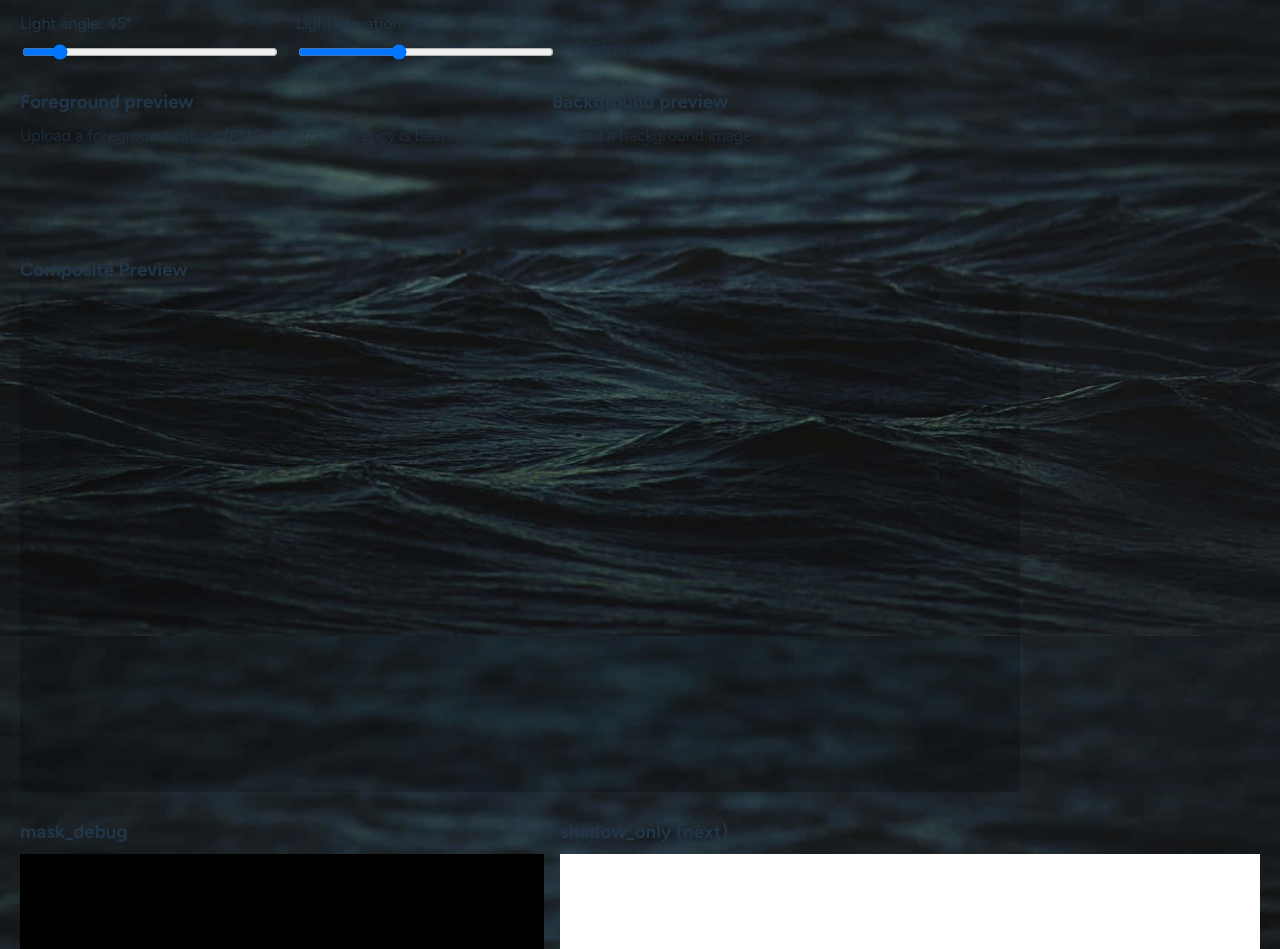
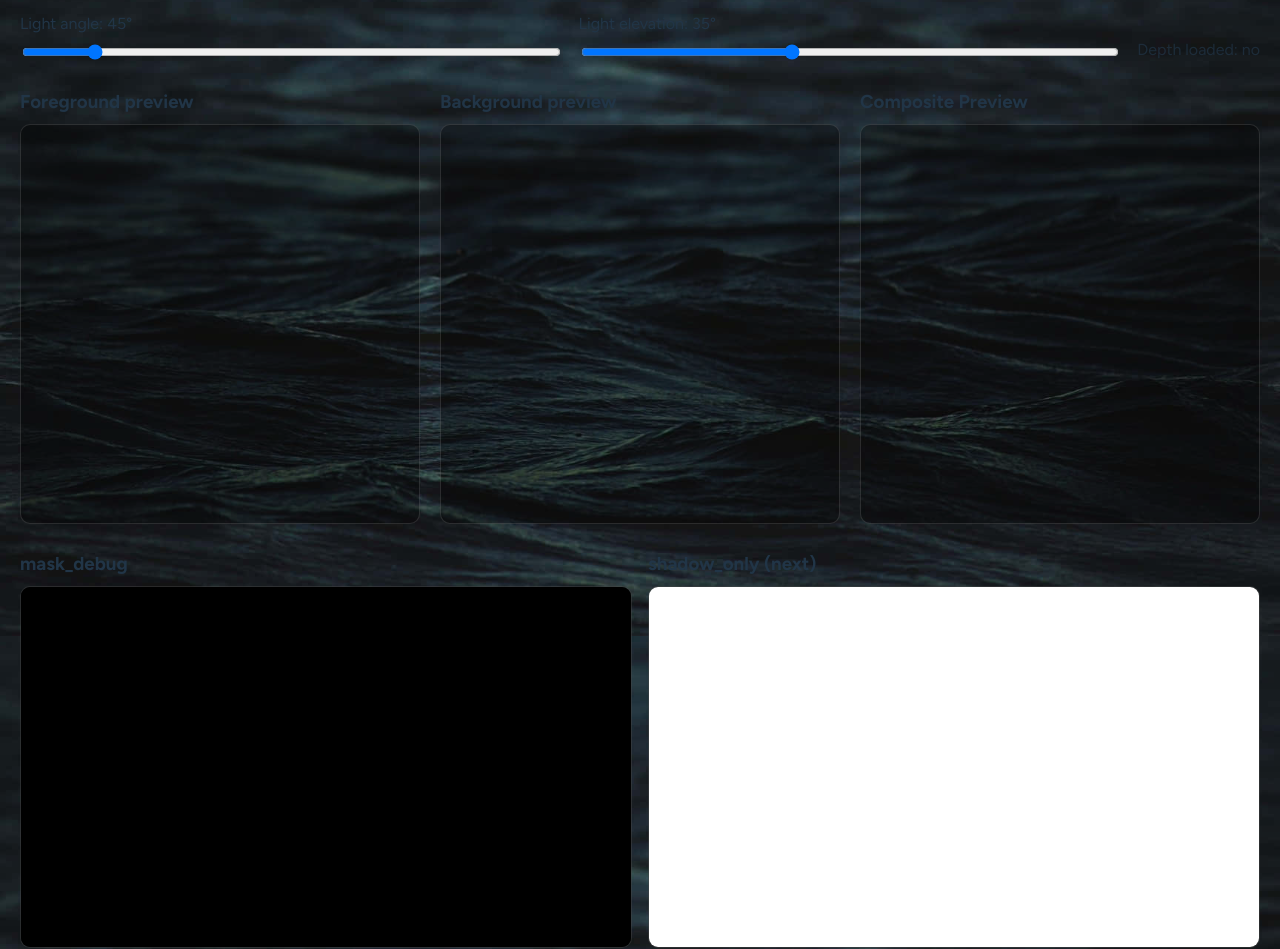
Before and after one commit to judelahage/realistic-shadow-generator-ts, a React (Vite) app: page / in a window 1280 px wide. Shown: the part 164-1113 px from the top of the page. Built offline with nearby package versions, Linux system fonts and the light colour scheme.

Commit message:
center ui, make compatible with other devices add gray background color around previews fix scaling issues with images

```diff
--- a/src/App.css
+++ b/src/App.css
@@ -1,12 +1,14 @@
+/* App.css */
+
+/* Let your App.tsx JSX control layout/padding/maxWidth */
 #root {
-  max-width: 1280px;
   width: 100%;
-  margin: 0 auto;
-  padding: 2rem;
+  margin: 0;
+  padding: 0;
   text-align: left;
 }
 
-
+/* Keep these if you still use them; otherwise you can delete */
 .logo {
   height: 6em;
   padding: 1.5em;
--- a/src/App.tsx
+++ b/src/App.tsx
@@ -277,13 +277,28 @@ useEffect(() => {
 
 
   return (
-    <div style={{ padding: 20, fontFamily: "Figtree"}}>
+  <div
+    style={{
+      padding: 20,
+      fontFamily: "Figtree",
+      boxSizing: "border-box",
+      maxWidth: 1400,
+      margin: "0 auto",
+    }}
+  >
     <h1 style={{ marginTop: 0 }}>Realistic Shadow Generator</h1>
 
     {/* Upload controls */}
-      <div style={{ display: "flex", gap: 16, flexWrap: "wrap", alignItems: "end" }}>
+    <div
+      style={{
+        display: "flex",
+        gap: 16,
+        flexWrap: "wrap",
+        alignItems: "end",
+      }}
+    >
       <label style={{ display: "grid", gap: 6 }}>
-          Foreground (PNG cutout preferred)
+        Upload Foreground (PNG cutout preferred)
         <input
           type="file"
           accept="image/*"
@@ -292,7 +307,7 @@ useEffect(() => {
       </label>
 
       <label style={{ display: "grid", gap: 6 }}>
-          Background
+        Upload Background
         <input
           type="file"
           accept="image/*"
@@ -301,7 +316,7 @@ useEffect(() => {
       </label>
 
       <label style={{ display: "grid", gap: 6 }}>
-          Depth map (optional)
+        Upload Depth map (optional)
         <input
           type="file"
           accept="image/*"
@@ -311,8 +326,16 @@ useEffect(() => {
     </div>
 
     {/* light controls (stored only for now) */}
-      <div style={{ marginTop: 14, display: "flex", gap: 16, flexWrap: "wrap" }}>
-        <label style={{ display: "grid", gap: 6, minWidth: 260 }}>
+    <div
+      style={{
+        marginTop: 14,
+        display: "flex",
+        gap: 16,
+        flexWrap: "wrap",
+        alignItems: "end",
+      }}
+    >
+      <label style={{ display: "grid", gap: 6, minWidth: 260, flex: "1 1 260px" }}>
         Light angle: {light.angle}°
         <input
           type="range"
@@ -323,7 +346,7 @@ useEffect(() => {
         />
       </label>
 
-        <label style={{ display: "grid", gap: 6, minWidth: 260 }}>
+      <label style={{ display: "grid", gap: 6, minWidth: 260, flex: "1 1 260px" }}>
         Light elevation: {light.elev}°
         <input
           type="range"
@@ -334,34 +357,36 @@ useEffect(() => {
         />
       </label>
 
-        <div style={{ alignSelf: "end", opacity: 0.7 }}>
-          Depth loaded: {depthSrc ? "yes" : "no"}
-        </div>
+      <div style={{ opacity: 0.7, flex: "0 0 auto" }}>Depth loaded: {depthSrc ? "yes" : "no"}</div>
     </div>
 
     {/* Previews */}
     <div
       style={{
         marginTop: 18,
-          display: "flex",
-
-          gap: 100,
-          alignItems: "flex-start",
-          flexWrap: "wrap"
+        display: "grid",
+        gridTemplateColumns: "repeat(auto-fit, minmax(280px, 1fr))",
+        gap: 20,
+        alignItems: "start",
       }}
     >
-        <div>
+      {/* Foreground */}
+      <div style={{ minWidth: 0 }}>
         <h3 style={{ margin: "8px 0" }}>Foreground preview</h3>
-          {fgSrc ? (
+
         <div
           style={{
-                width: 400,
-                height: 400,
-                backgroundColor: "rgba(0,0,0,0.2)",
-                borderRadius: 8,
+            width: "100%",
+            maxWidth: 520,
+            aspectRatio: "1 / 1",
+            backgroundColor: "rgba(0,0,0,0.35)",
+            borderRadius: 10,
             overflow: "hidden",
+            border: "1px solid rgba(255,255,255,0.12)",
+            boxSizing: "border-box",
           }}
         >
+          {fgSrc ? (
             <img
               src={fgSrc}
               alt="Foreground preview"
@@ -372,26 +397,40 @@ useEffect(() => {
                 display: "block",
               }}
             />
-            </div>
           ) : (
-            <div style={{opacity: 0.7 }}>
-              Upload a foreground cutout (PNG with transparency is best)
+            <div
+              style={{
+                height: "100%",
+                display: "grid",
+                placeItems: "center",
+                opacity: 0.75,
+                padding: 16,
+                textAlign: "center",
+              }}
+            >
+
             </div>
           )}
         </div>
+      </div>
 
-        <div>
+      {/* Background */}
+      <div style={{ minWidth: 0 }}>
         <h3 style={{ margin: "8px 0" }}>Background preview</h3>
-          {bgSrc ? (
+
         <div
           style={{
-                width: 500,
-                height: 500,
-                backgroundColor: "rgba(0,0,0,0.2)",
-                borderRadius: 8,
+            width: "100%",
+            maxWidth: 520,
+            aspectRatio: "1 / 1",
+            backgroundColor: "rgba(0,0,0,0.35)",
+            borderRadius: 10,
             overflow: "hidden",
+            border: "1px solid rgba(255,255,255,0.12)",
+            boxSizing: "border-box",
           }}
         >
+          {bgSrc ? (
             <img
               src={bgSrc}
               alt="Background preview"
@@ -402,49 +441,110 @@ useEffect(() => {
                 display: "block",
               }}
             />
-            </div>
           ) : (
-            <div style={{opacity: 0.7 }}>
-              Upload a background image
+            <div
+              style={{
+                height: "100%",
+                display: "grid",
+                placeItems: "center",
+                opacity: 0.75,
+                padding: 16,
+                textAlign: "center",
+              }}
+            >
+
             </div>
           )}
         </div>
-        <div>
-        <h3 style={{margin:"8px 0"}}>Composite Preview</h3>
-        <canvas
-          ref={canvasRef}
-          style={{height: "500px", display: "block", backgroundColor: "rgba(0,0,0,0.2)"}}
-        />
-      </div>
-
       </div>
 
 
+
+      {/* Composite */}
+      <div style={{ minWidth: 0 }}>
+        <h3 style={{ margin: "8px 0" }}>Composite Preview</h3>
+
+        <div
+          style={{
+            width: "100%",
+            maxWidth: 520,
+            aspectRatio: "1 / 1",
+            backgroundColor: "rgba(0,0,0,0.35)",
+            borderRadius: 10,
+            overflow: "hidden",
+            border: "1px solid rgba(255,255,255,0.12)",
+            boxSizing: "border-box",
+          }}
+        >
+          <canvas
+            ref={canvasRef}
+            style={{
+              width: "100%",
+              height: "100%",
+              objectFit: "contain",
+              display: "block",
+            }}
+          />
+        </div>
+      </div>
+    </div>
 
     {/* mask preview */}
     <div
       style={{
         marginTop: 18,
         display: "grid",
-        gridTemplateColumns: "1fr 1fr",
+        gridTemplateColumns: "repeat(auto-fit, minmax(320px, 1fr))",
         gap: 16,
         alignItems: "start",
       }}
     >
-        <div>
+      <div style={{ minWidth: 0 }}>
         <h3 style={{ margin: "8px 0" }}>mask_debug</h3>
+        <div
+          style={{
+            width: "100%",
+            backgroundColor: "rgba(0,0,0,0.35)",
+            borderRadius: 10,
+            overflow: "hidden",
+            border: "1px solid rgba(255,255,255,0.12)",
+            boxSizing: "border-box",
+          }}
+        >
           <canvas
             ref={maskRef}
-            style={{ width: "100%", display: "block", backgroundColor: "black" }}
+            style={{
+              width: "100%",
+              height: 360,
+              display: "block",
+              backgroundColor: "black",
+            }}
           />
         </div>
+      </div>
 
-        <div>
+      <div style={{ minWidth: 0 }}>
         <h3 style={{ margin: "8px 0" }}>shadow_only (next)</h3>
+        <div
+          style={{
+            width: "100%",
+            backgroundColor: "rgba(0,0,0,0.35)",
+            borderRadius: 10,
+            overflow: "hidden",
+            border: "1px solid rgba(255,255,255,0.12)",
+            boxSizing: "border-box",
+          }}
+        >
           <canvas
             ref={shadowRef}
-            style={{ width: "700px", display: "block", backgroundColor: "white" }}
+            style={{
+              width: "100%",
+              height: 360,
+              display: "block",
+              backgroundColor: "white",
+            }}
           />
+        </div>
       </div>
     </div>
   </div>
--- a/src/index.css
+++ b/src/index.css
@@ -1,3 +1,12 @@
+/* index.css */
+
+/* Makes widths/padding behave consistently across devices */
+*,
+*::before,
+*::after {
+  box-sizing: border-box;
+}
+
 :root {
   font-family: system-ui, Avenir, Helvetica, Arial, sans-serif;
   line-height: 1.5;
@@ -5,6 +14,8 @@
 
   color-scheme: light dark;
   color: rgba(255, 255, 255, 0.87);
+
+  /* This is fine as a fallback; body has your real background image */
   background-color: #242424;
 
   font-synthesis: none;
@@ -22,18 +33,26 @@ a:hover {
   color: #535bf2;
 }
 
-html, body, #root {
+html,
+body,
+#root {
   width: 100%;
   margin: 0;
   padding: 0;
+}
+
+/* Ensure the app can grow and doesn't paint a background over your image */
+#root {
+  min-height: 100vh;
+  background: transparent;
 }
 
 body {
   display: block;
   min-width: 320px;
   min-height: 100vh;
+
   background: url("./assets/sea-background.jpg") center / cover no-repeat fixed;
-
 }
 
 h1 {
```
Lines whose indentation alone changed are shown as unchanged.
